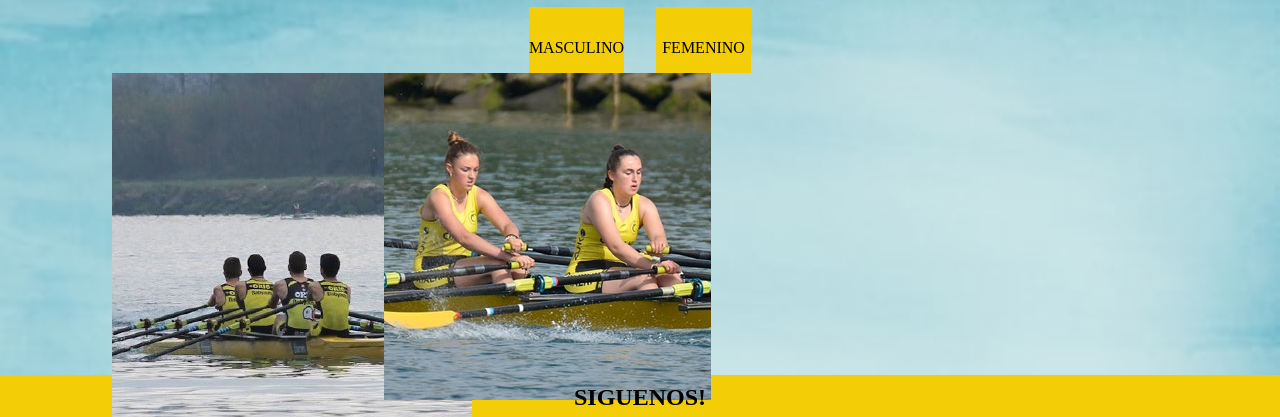
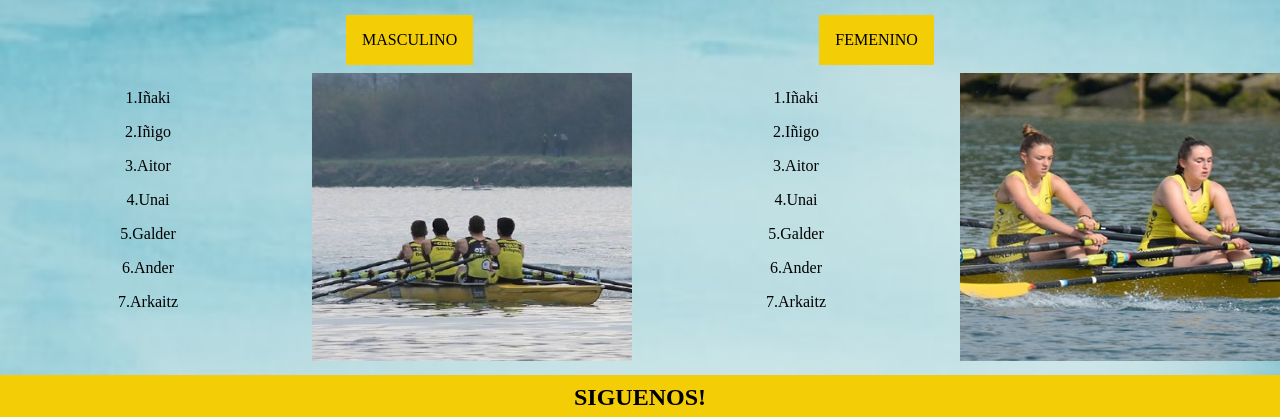
Before and after one commit to Galdersa/proyecto2, a plain HTML site: page categoria-liga.html in a window 1280 px wide. Shown: the part 393-810 px from the top of the page. Drawn offline with Linux system fonts and the light colour scheme.

Commit message:
Se agrega el contenido indicado al fichero categoria-liga.html Se agregan estilos para acomodar elementos de acuerdo al diseño establecido en el fichero styles.css

```diff
--- a/categoria-liga.html
+++ b/categoria-liga.html
@@ -71,13 +71,33 @@
         <div class="contenedor__categorias">
             <h1>Categorias De Liga</h1>
 
-            <div class="categorias__grid--liga-texto">
-                <div class="categorias__grid--texto-liga">MASCULINO</div>
-                <div class="categorias__grid--texto-liga">FEMENINO</div>
+            <div class="categorias_flex--liga-texto">
+                <div class="categorias__flex--texto-liga">MASCULINO</div>
+                <div class="categorias__flex--texto-liga">FEMENINO</div>
             </div>
 
             <div class="categorias__grid--liga-imagen">
+                <div class="categoria__grid--lista">
+                        <p>1.Iñaki</p>
+                        <p>2.Iñigo</p>
+                        <p>3.Aitor</p>
+                        <p>4.Unai</p>
+                        <p>5.Galder</p>
+                        <p>6.Ander</p>
+                        <p>7.Arkaitz</p>
+                </div>
                 <div class="categorias__grid--imagen-liga"><img src="img/categoria_cadetes.jpg" alt="categoria cadetes"></div>
+
+                <div class="categoria__grid--lista">
+                        <p>1.Iñaki</p>
+                        <p>2.Iñigo<p>
+                        <p>3.Aitor<p>
+                        <p>4.Unai<p>
+                        <p>5.Galder<p>
+                        <p>6.Ander<p>
+                        <p>7.Arkaitz<p>
+                </div>
+
                 <div class="categorias__grid--imagen-liga"><img src="img/categoria_juvenil.png" alt="categoria juvenil"></div>
             </div>
         </div>
--- a/styles.css
+++ b/styles.css
@@ -1,3 +1,11 @@
+html {
+    box-sizing: border-box;
+  }
+  *, *:before, *:after {
+    box-sizing: inherit;
+  }
+
+
 body{
     margin: 0 auto;
 
@@ -702,9 +710,9 @@ footer{
         display: none;
     }
 
-    .hamburguesa, ul, input, label, li {
+   /*  .hamburguesa, ul, input, label, li {
         display: none;
-    }
+    } */
 
 }
 
@@ -962,36 +970,36 @@ footer{
 /* CATEGORIA LIGA */
 
 
-.categorias__grid--liga-texto {
+.categorias_flex--liga-texto {
+    width: 100%;
+    display: flex;
+    justify-content: space-evenly;
+    margin: .5rem auto;
+}
+
+.categorias__grid--liga-imagen {
     display: grid;
-    grid-template-columns: repeat(2, 20fr);
-    column-gap: 2rem;
-    row-gap: 1rem;
-}
-
-.categorias__grid--texto-liga{
+    grid-template-columns: repeat(4, 1fr);
+    grid-template-rows: repeat(1, 1fr);
+    column-gap: 1rem;
+}
+
+.categoria__grid--lista {
+    color: black;
+    line-height: normal;
     text-align: center;
+}
+
+
+.categorias__flex--texto-liga {
     background-color: #F3CD06;
-    padding-top: 2rem;
-    text-transform: uppercase;
-    padding-bottom: 1rem;
-}
-
-
-.categorias__grid--liga-imagen{
-    display: grid;
-    grid-template-columns: repeat(4, 20fr);
-    column-gap: 2rem;
-    row-gap: 1rem;
-}
-
-.categorias__grid--imagen-liga{
-    width: 15rem;
-    height: 15rem;/*
-    align-items: center;
-    justify-content: center; */
-}
-
+    padding: 1rem;
+}
+
+.categorias__grid--liga-imagen img{
+    width: 20rem;
+    height: 18rem;
+}
 
 
 
```
